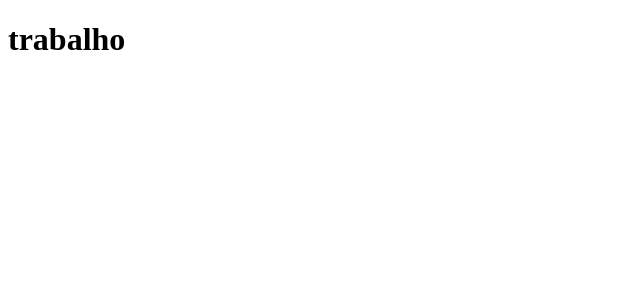
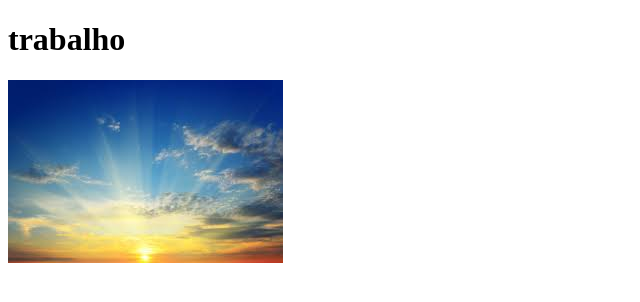
Before and after one commit to Cris1976/trabalho, a plain HTML site: page index.html in a window 1280 px wide. Shown: the whole page, without its empty margins (0-640 px from the left). Drawn offline with Linux system fonts and the light colour scheme.

Commit message:
Add files via upload

```diff
--- a/index.html
+++ b/index.html
@@ -7,6 +7,7 @@
 </head>
 <body>
     <h1>trabalho</h1>
-
+    <!-- Inserir a imagem abaixo -->
+    <img src="images.jpeg" alt="Feliz">
 </body>
 </html>
```
